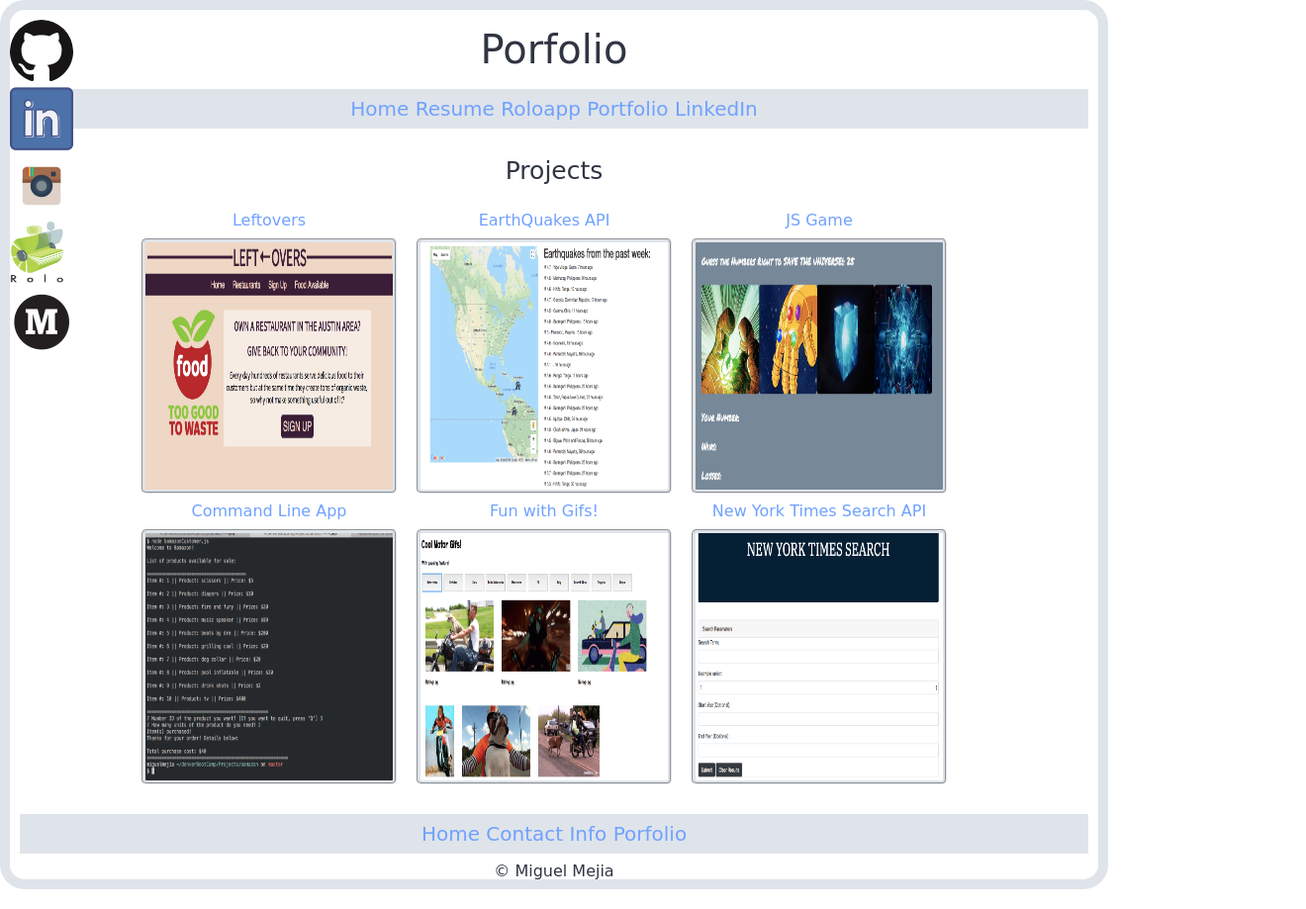
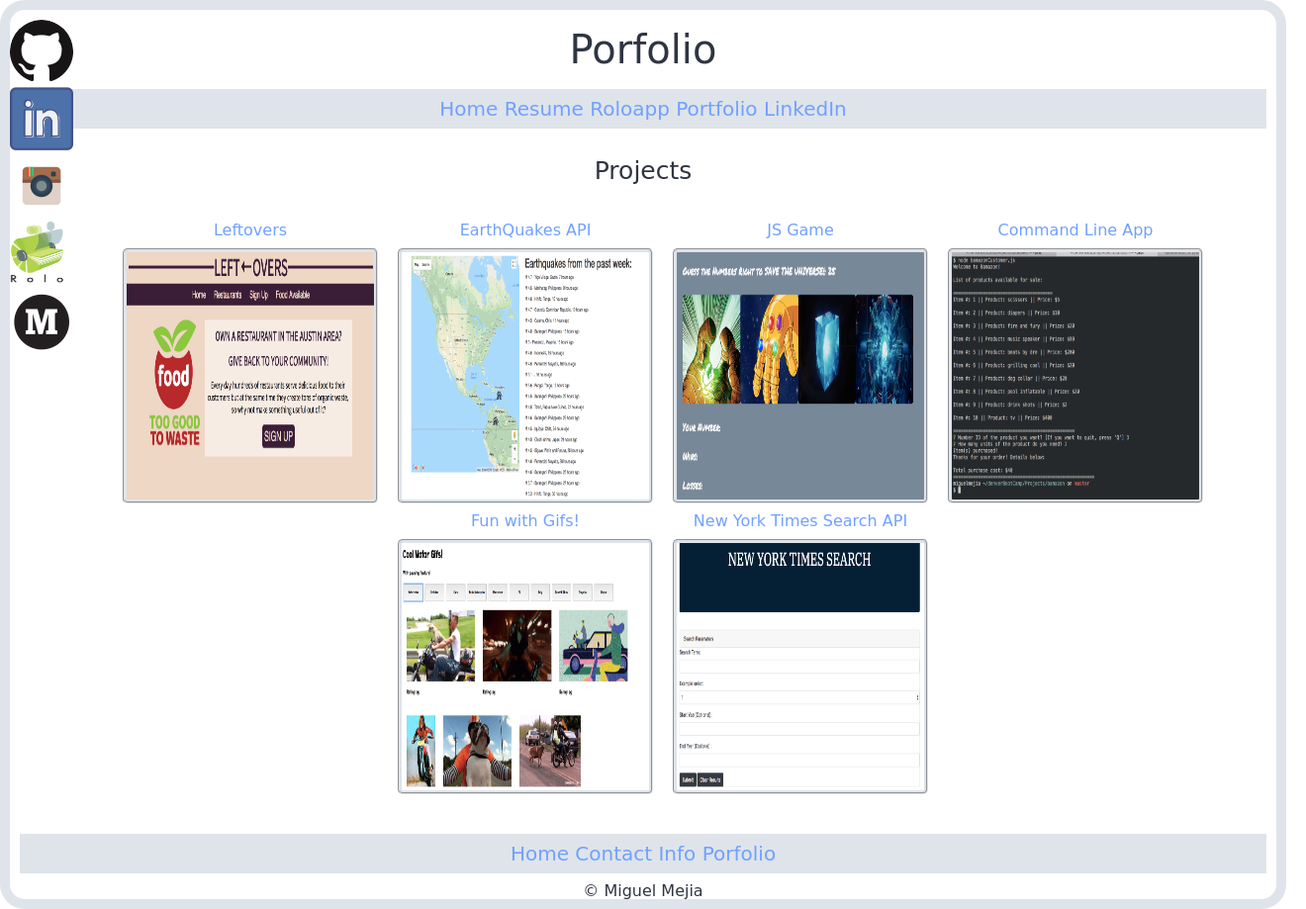
Before and after one commit to Miguelwoluba/Miguelwoluba.github.io, a plain HTML site: page portfolio.html in a window 1280 px wide. Shown: the whole page at 99% size, 1320 px wide, since content can reach past the window. Drawn offline with Linux system fonts and the light colour scheme; a web font is replaced by a local one.

Commit message:
some css widths

```diff
--- a/css/styleIndex.css
+++ b/css/styleIndex.css
@@ -2,7 +2,7 @@
 
 
 body {
-    width: 1100px;
+    width: 100%;
     text-align: center;
     font-family: 'Gugi', cursive;
     color: #2f3542;
@@ -187,8 +187,7 @@ a:hover{
  }
 
  .projectContainer {
-    width: 900px;
-    margin: 0 20px 0 80px;
+    width: 100%;
     display: flex;
     flex-direction: row;
     justify-content: center;
```
